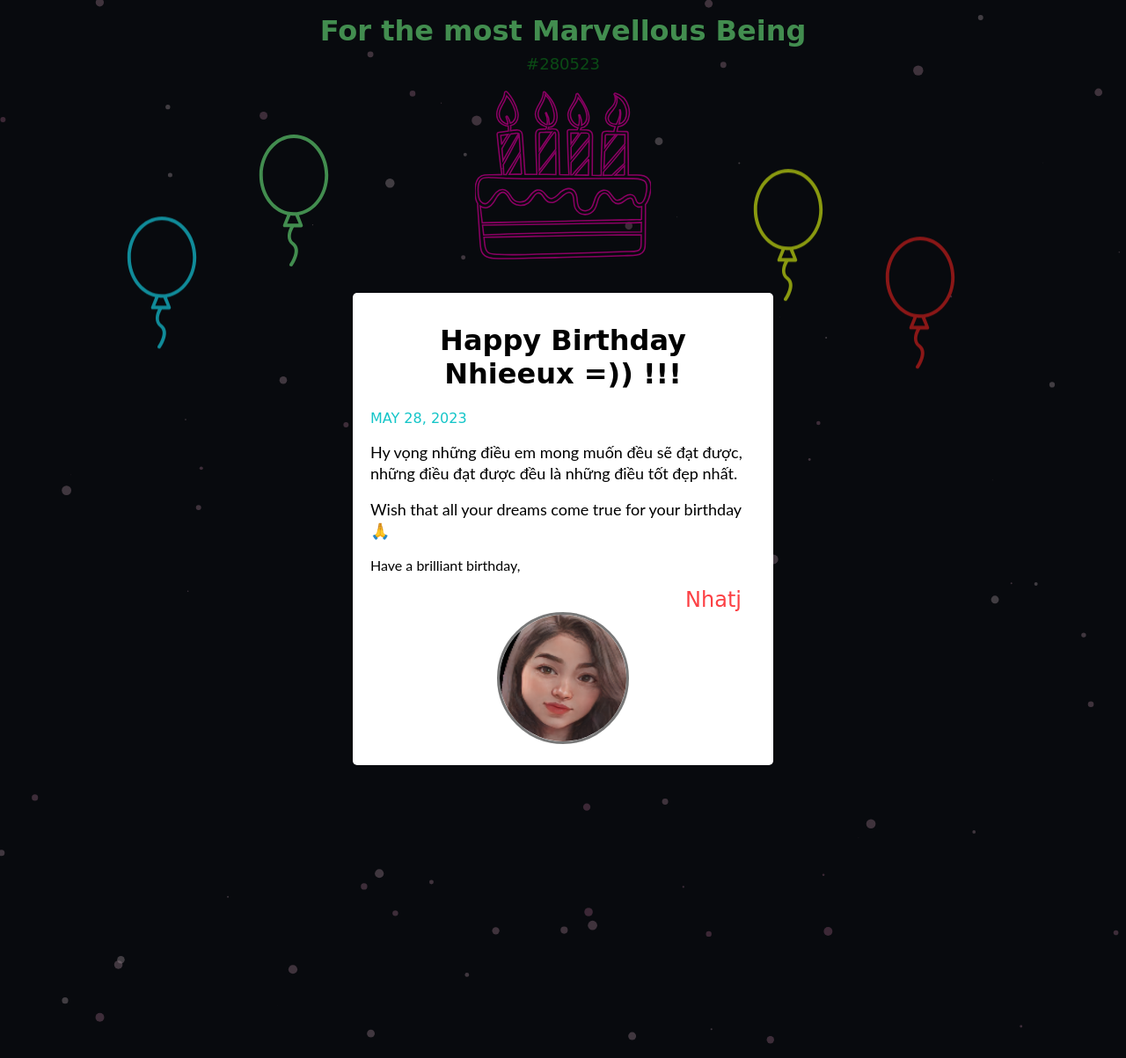
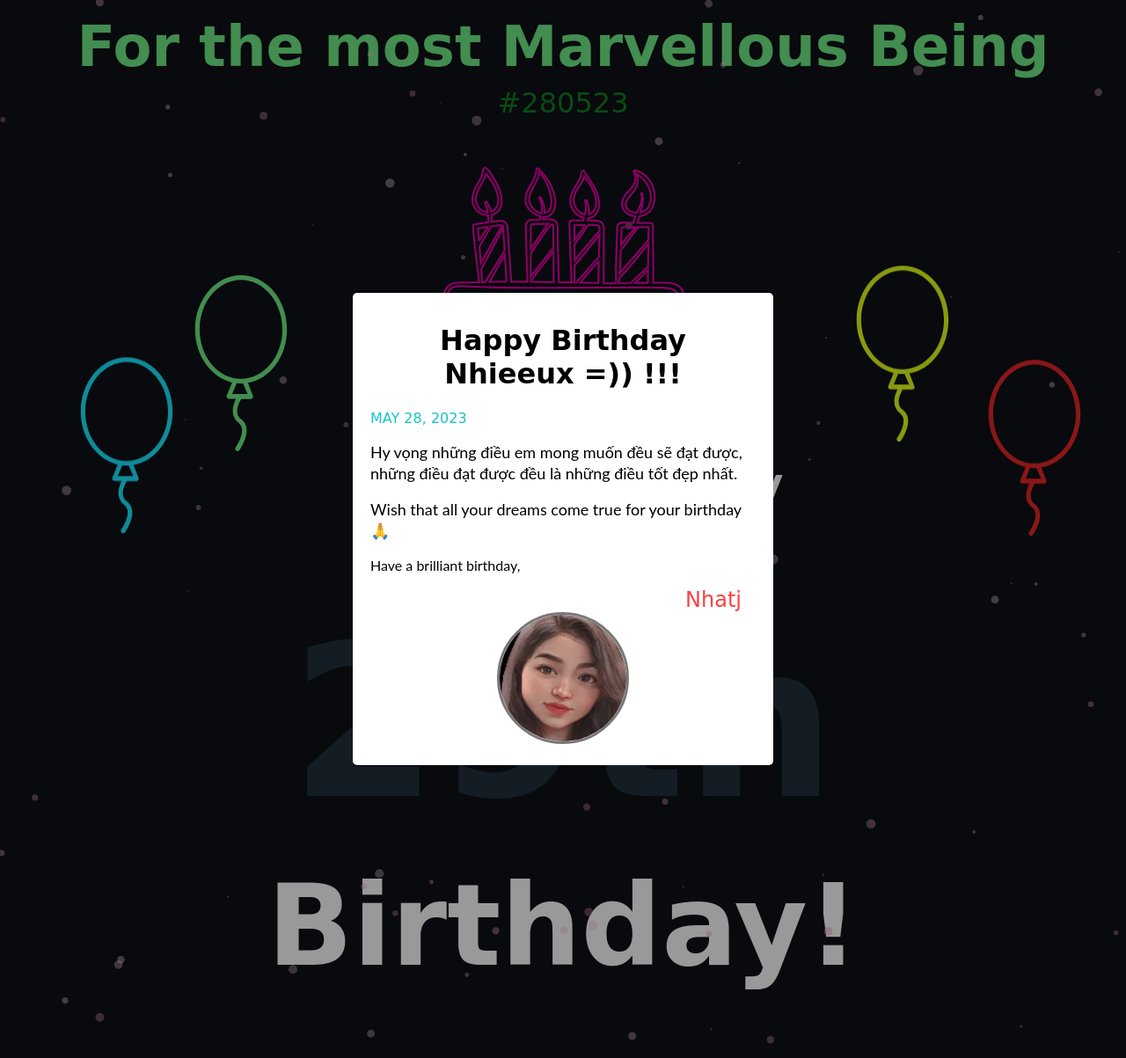
Before and after one commit to hodongtu/flask-heroku, a Flask app: page /hpbd in a window 1280 px wide. Shown: the whole page at 88% size. Run offline with Flask 3, Linux system fonts and the light colour scheme; some web fonts are replaced.

Commit message:
Update style3.css

```diff
--- a/static/css/style3.css
+++ b/static/css/style3.css
@@ -35,14 +35,14 @@
   padding: 0;
   margin: 1rem 0 0.5rem;
   color: #6eeb83;
-  font-size: 2rem;
+  font-size: 4rem;
   font-weight: 900;
 }
 
 .challenge-subtitle {
   text-align: center;
   margin: 0;
-  font-size: 1.125rem;
+  font-size: 2rem;
   font-weight: 400;
   color: #117c23;
 }
@@ -76,7 +76,7 @@
   position: relative;
 }
 .hb-container .happy {
-  font-size: 8rem;
+  font-size: 10rem;
   color: white;
   font-weight: 100;
   transform: translateY(85px);
@@ -86,7 +86,7 @@
           animation: showUp 0.7s cubic-bezier(0.175, 0.885, 0.32, 1.275) forwards;
 }
 .hb-container .twentyseven {
-  font-size: 10rem;
+  font-size: 15rem;
   color: #1f2938;
   font-weight: 900;
   -webkit-animation: blinkColor 2s cubic-bezier(0.175, 0.885, 0.32, 1.275) infinite forwards 0.7s;
@@ -95,7 +95,7 @@
   /*text-align: center;*/
 }
 .hb-container .birthday {
-  font-size: 5.5rem;
+  font-size: 8rem;
   color: white;
   transform: translateY(-85px);
   background-color: #0d1117;
@@ -105,8 +105,8 @@
 }
 .hb-container .ballon {
   position: absolute;
-  height: 150px;
-  width: 150px;
+  height: 200px;
+  width: 200px;
   -webkit-animation: idle 6s ease-in-out infinite;
           animation: idle 6s ease-in-out infinite;
 }
@@ -117,7 +117,7 @@
 }
 .hb-container .ballon:nth-of-type(1) {
   top: -150px;
-  left: -150px;
+  left: -130px;
   -webkit-animation-delay: 0.5s;
           animation-delay: 0.5s;
 }
@@ -126,7 +126,7 @@
 }
 .hb-container .ballon:nth-of-type(2) {
   top: -50px;
-  left: -300px;
+  left: -260px;
   -webkit-animation-delay: 2s;
           animation-delay: 2s;
 }
@@ -134,8 +134,8 @@
   fill: #1be7ff;
 }
 .hb-container .ballon:nth-of-type(3) {
-  top: -100px;
-  right: -100px;
+  top: -150px;
+  right: -150px;
   -webkit-animation-delay: 2.5s;
           animation-delay: 2.5s;
 }
@@ -143,8 +143,8 @@
   fill: #e4ff1a;
 }
 .hb-container .ballon:nth-of-type(4) {
-  top: -20px;
-  right: -250px;
+  top: -40px;
+  right: -300px;
   -webkit-animation-delay: 3s;
           animation-delay: 3s;
 }
@@ -153,11 +153,11 @@
 }
 
 .birthday-cake {
-  margin: 1rem 0 0 0;
+  margin: 3rem 0 0 0;
 }
 .birthday-cake svg {
-  width: 200px;
-  height: 200px;
+  width: 275px;
+  height: 275px;
   fill: transparent;
   stroke: #e500a4;
   stroke-width: 4px;
```
